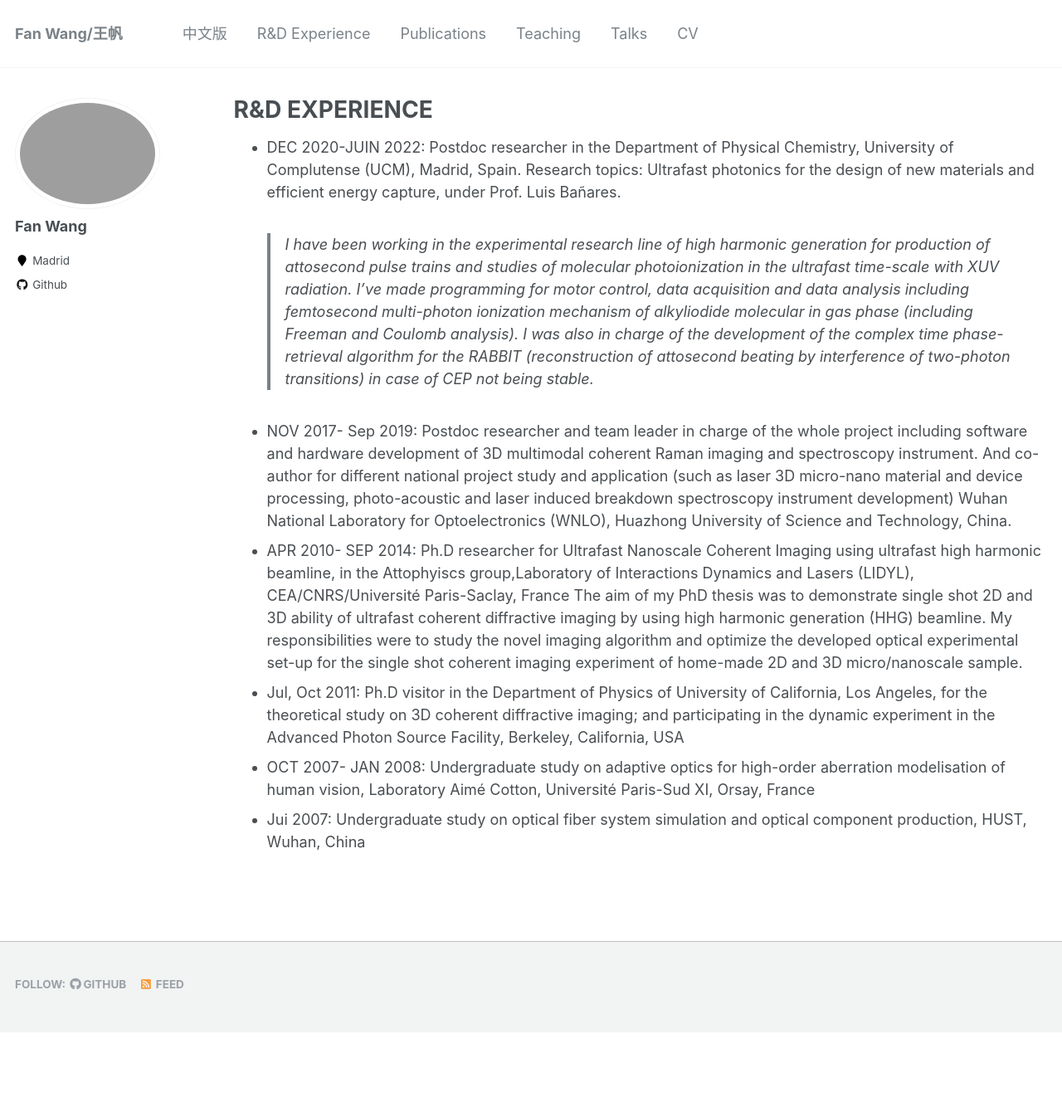
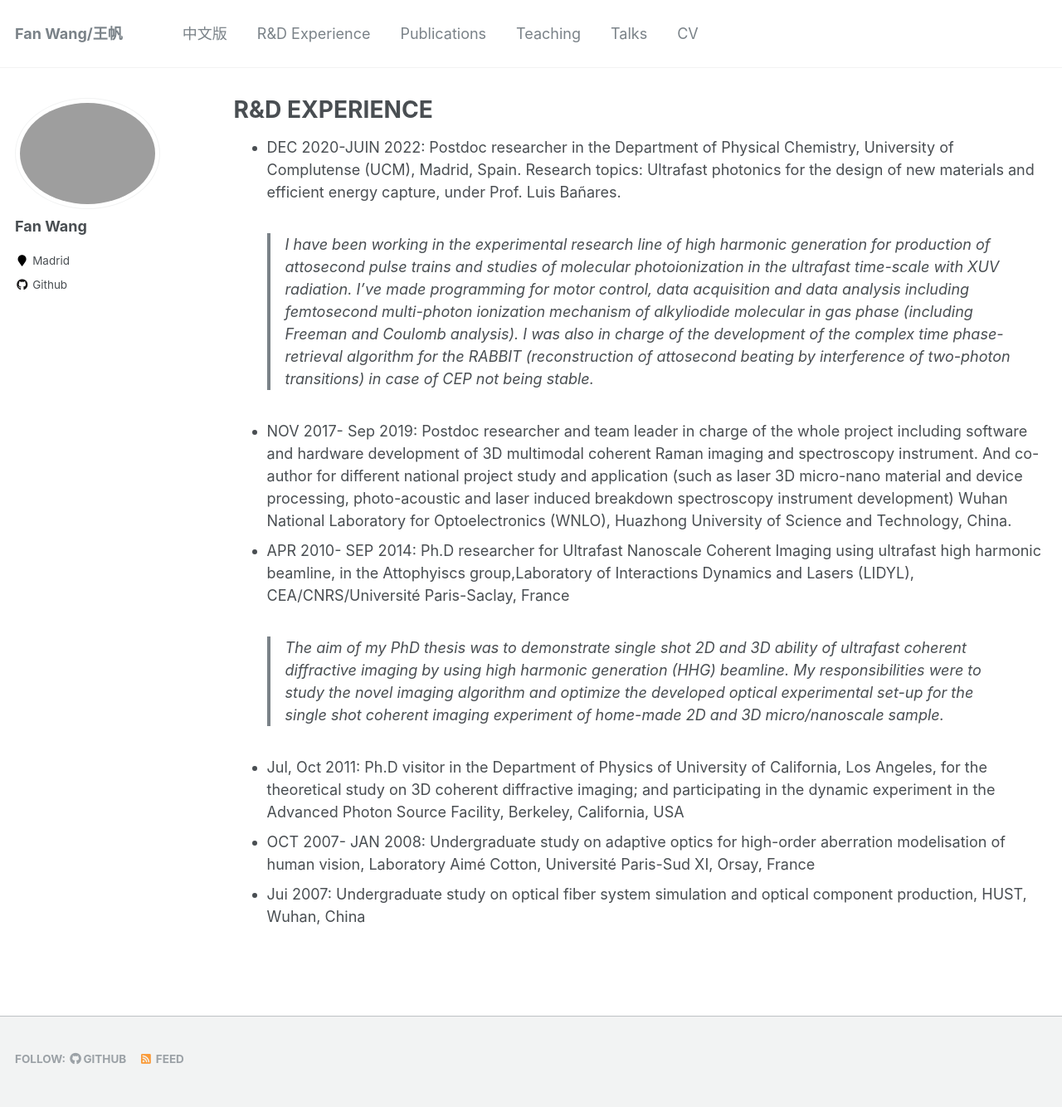
Before and after one commit to fanwangfang/fanwangfang.github.io, a Jekyll site: the page built from _pages/portfolio.md, in a window 1280 px wide. Shown: the whole page at 83% size. Built offline with Jekyll 4.4.1, drawn with Linux system fonts in a browser that asks for light colours; before the commit the page ends 1244 px from its top, so only the background shows below that.

```diff
--- a/_pages/portfolio.md
+++ b/_pages/portfolio.md
@@ -6,15 +6,15 @@ author_profile: true
 ---
 
 - DEC 2020-JUIN 2022:  Postdoc researcher in the Department of Physical Chemistry, University of Complutense (UCM), Madrid, Spain. Research topics: Ultrafast photonics for the design of new materials and efficient energy capture, under Prof. Luis Bañares.
-	> I have been working in the experimental research line of high harmonic generation for production of attosecond pulse trains and studies of molecular photoionization in the ultrafast time-scale with XUV radiation.
-	> I've made programming for motor control, data acquisition and data analysis including femtosecond multi-photon ionization mechanism of alkyliodide molecular in gas phase (including Freeman and Coulomb analysis).
-	> I was also in charge of the development of the complex time phase-retrieval algorithm for the RABBIT (reconstruction of attosecond beating by interference of two-photon transitions) in case of CEP not being stable.
+> I have been working in the experimental research line of high harmonic generation for production of attosecond pulse trains and studies of molecular photoionization in the ultrafast time-scale with XUV radiation.
+> I've made programming for motor control, data acquisition and data analysis including femtosecond multi-photon ionization mechanism of alkyliodide molecular in gas phase (including Freeman and Coulomb analysis).
+> I was also in charge of the development of the complex time phase-retrieval algorithm for the RABBIT (reconstruction of attosecond beating by interference of two-photon transitions) in case of CEP not being stable.
 
-- NOV 2017- Sep 2019:   Postdoc researcher and team leader in charge of the whole project including software and hardware development of 3D multimodal coherent Raman imaging and spectroscopy instrument.
-	And co-author for different national project study and application (such as laser 3D micro-nano material and device processing, photo-acoustic and laser induced breakdown spectroscopy instrument development)
-	Wuhan National Laboratory for Optoelectronics (WNLO), Huazhong University of Science and Technology, China.
+- NOV 2017- Sep 2019:   Postdoc researcher and team leader in charge of the whole project including software and hardware development of 3D multimodal coherent Raman imaging and spectroscopy instrument. And co-author for different national project study and application (such as laser 3D micro-nano material and device processing, photo-acoustic and laser induced breakdown spectroscopy instrument development) Wuhan National Laboratory for Optoelectronics (WNLO), Huazhong University of Science and Technology, China.
 - APR 2010- SEP 2014:   Ph.D researcher for Ultrafast Nanoscale Coherent Imaging using ultrafast high harmonic beamline, in the Attophyiscs group,Laboratory of Interactions Dynamics and Lasers (LIDYL), CEA/CNRS/Université Paris-Saclay, France
-The aim of my PhD thesis was to demonstrate single shot 2D and 3D ability of ultrafast coherent diffractive imaging by using high harmonic generation (HHG) beamline. My responsibilities were to study the novel imaging algorithm and optimize the developed optical experimental set-up for the single shot coherent imaging experiment of home-made 2D and 3D micro/nanoscale sample.
-- Jul, Oct 2011:         Ph.D visitor in the Department of Physics of University of California, Los Angeles, for the theoretical study on 3D coherent diffractive imaging; and participating in the dynamic experiment in the Advanced Photon Source Facility, Berkeley, California, USA
-- OCT 2007- JAN 2008:   Undergraduate study on adaptive optics for high-order aberration modelisation of human vision, Laboratory Aimé Cotton, Université Paris-Sud XI, Orsay, France
-- Jui 2007:            Undergraduate study on optical fiber system simulation and optical component production, HUST, Wuhan, China
+> The aim of my PhD thesis was to demonstrate single shot 2D and 3D ability of ultrafast coherent diffractive imaging by using high harmonic generation (HHG) beamline.
+> My responsibilities were to study the novel imaging algorithm and optimize the developed optical experimental set-up for the single shot coherent imaging experiment of home-made 2D and 3D micro/nanoscale sample.
+
+- Jul, Oct 2011:  Ph.D visitor in the Department of Physics of University of California, Los Angeles, for the theoretical study on 3D coherent diffractive imaging; and participating in the dynamic experiment in the Advanced Photon Source Facility, Berkeley, California, USA
+- OCT 2007- JAN 2008: Undergraduate study on adaptive optics for high-order aberration modelisation of human vision, Laboratory Aimé Cotton, Université Paris-Sud XI, Orsay, France
+- Jui 2007: Undergraduate study on optical fiber system simulation and optical component production, HUST, Wuhan, China
```
